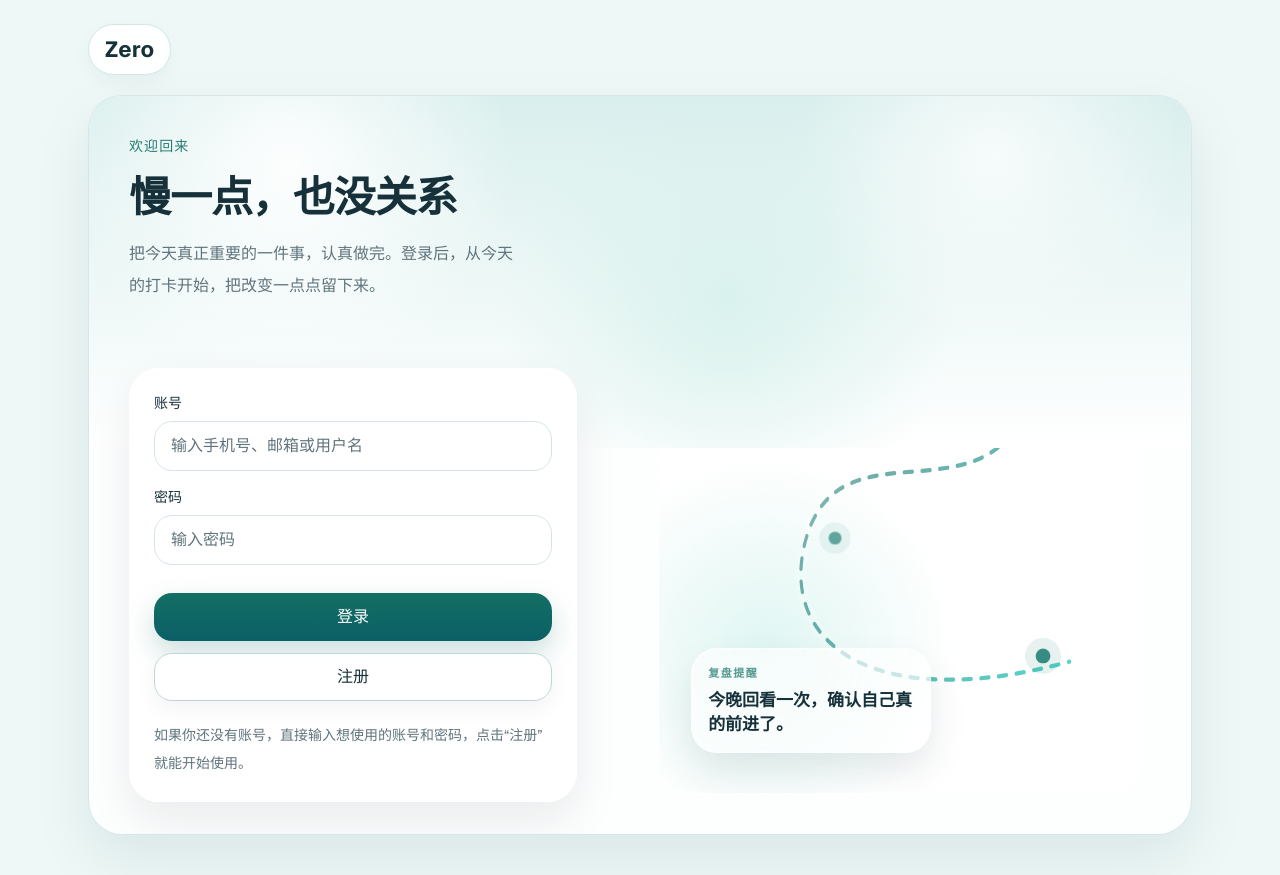
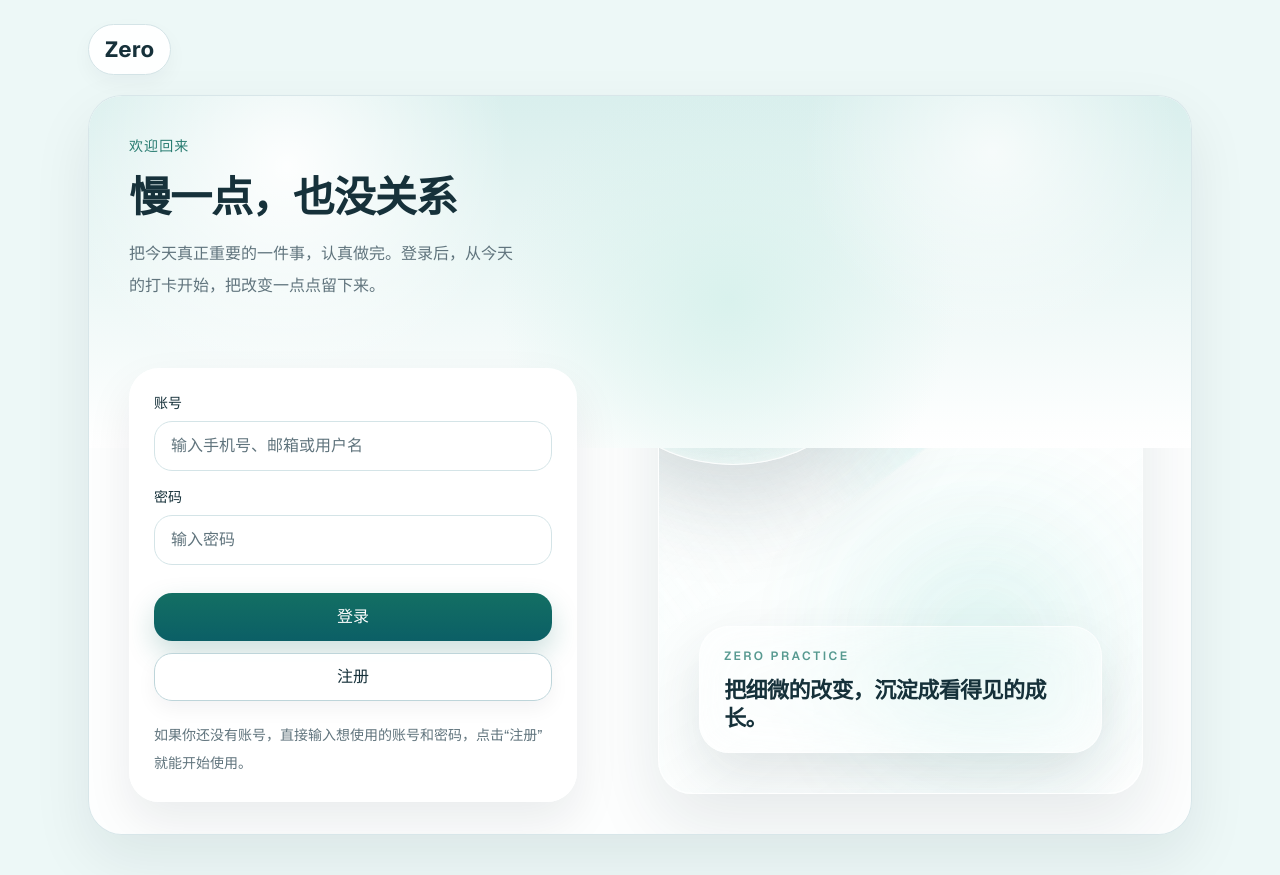
Before and after one commit to lookteas/zero_web, a Next.js app: page /login in a window 1280 px wide. Built offline with nearby package versions, Linux system fonts and the light colour scheme; no server answers.

Commit message:
style: replace login art with premium abstract visual

```diff
--- a/src/app/globals.css
+++ b/src/app/globals.css
@@ -138,31 +138,24 @@ select {
     linear-gradient(180deg, #d9efed 0%, #eef8f7 56%, #ffffff 100%);
 }
 
-.auth-growth-visual {
-  animation: auth-growth-breathe 8s ease-in-out infinite;
+.auth-premium-orb {
+  animation: auth-premium-orb 10s ease-in-out infinite;
 }
 
-.auth-growth-path-line {
-  stroke-dasharray: 10 12;
-  animation: auth-growth-flow 11s linear infinite;
+.auth-premium-ribbon {
+  animation: auth-premium-ribbon 9s ease-in-out infinite;
 }
 
-.auth-growth-node {
-  position: absolute;
-  width: 0.9rem;
-  height: 0.9rem;
-  border-radius: 999px;
-  background: rgba(18, 120, 109, 0.88);
-  box-shadow: 0 0 0 10px rgba(18, 120, 109, 0.1);
-  animation: auth-growth-pulse 3.8s ease-in-out infinite;
+.auth-premium-glow {
+  animation: auth-premium-glow 11s ease-in-out infinite;
 }
 
-.auth-growth-node-delay {
-  animation-delay: -1.4s;
+.auth-premium-glow-delay {
+  animation-delay: -4s;
 }
 
-.auth-growth-card {
-  animation: auth-growth-card-float 7s ease-in-out infinite;
+.auth-premium-glass {
+  animation: auth-premium-glass 8s ease-in-out infinite;
 }
 
 .app-soft-ring {
@@ -205,48 +198,50 @@ select {
   }
 }
 
-@keyframes auth-growth-breathe {
+@keyframes auth-premium-orb {
+  0%,
+  100% {
+    transform: translate(-50%, -50%) scale(1);
+  }
+
+  50% {
+    transform: translate(-50%, -50%) scale(1.035);
+  }
+}
+
+@keyframes auth-premium-ribbon {
+  0%,
+  100% {
+    opacity: 0.38;
+    transform: translateX(-5%) rotate(-18deg);
+  }
+  50% {
+    opacity: 0.82;
+    transform: translateX(7%) rotate(-18deg);
+  }
+}
+
+@keyframes auth-premium-glow {
+  0%,
+  100% {
+    opacity: 0.56;
+    transform: scale(0.96);
+  }
+
+  50% {
+    opacity: 0.92;
+    transform: scale(1.08);
+  }
+}
+
+@keyframes auth-premium-glass {
   0%,
   100% {
     transform: translateY(0);
   }
 
   50% {
-    transform: translateY(-4px);
-  }
-}
-
-@keyframes auth-growth-flow {
-  from {
-    stroke-dashoffset: 0;
-  }
-
-  to {
-    stroke-dashoffset: -220;
-  }
-}
-
-@keyframes auth-growth-pulse {
-  0%,
-  100% {
-    transform: scale(0.92);
-    opacity: 0.76;
-  }
-
-  50% {
-    transform: scale(1.08);
-    opacity: 1;
-  }
-}
-
-@keyframes auth-growth-card-float {
-  0%,
-  100% {
-    transform: translateY(0);
-  }
-
-  50% {
-    transform: translateY(-6px);
+    transform: translateY(-5px);
   }
 }
 
--- a/src/app/login/page.tsx
+++ b/src/app/login/page.tsx
@@ -15,39 +15,20 @@ type LoginPageProps = {
 
 function AuthGrowthVisual() {
   return (
-    <div className="auth-growth-visual pointer-events-none absolute bottom-8 right-8 top-8 hidden w-[45%] min-w-[25rem] overflow-hidden rounded-[32px] border border-white/45 bg-white/18 shadow-[inset_0_1px_0_rgba(255,255,255,0.42)] backdrop-blur-[2px] md:block lg:bottom-10 lg:right-12 lg:top-10 lg:w-[44%]">
-      <div className="absolute inset-0 bg-[radial-gradient(circle_at_70%_18%,rgba(255,255,255,0.62)_0,rgba(255,255,255,0)_28%),radial-gradient(circle_at_22%_78%,rgba(167,230,220,0.36)_0,rgba(167,230,220,0)_30%),linear-gradient(135deg,rgba(255,255,255,0.22)_0%,rgba(255,255,255,0)_62%)]" />
+    <div className="auth-premium-visual pointer-events-none absolute bottom-8 right-8 top-8 hidden w-[45%] min-w-[25rem] overflow-hidden rounded-[34px] border border-white/55 bg-[linear-gradient(145deg,rgba(255,255,255,0.38),rgba(227,247,244,0.16)_46%,rgba(255,255,255,0.24))] shadow-[inset_0_1px_0_rgba(255,255,255,0.62),0_28px_70px_rgba(15,48,60,0.1)] backdrop-blur-md md:block lg:bottom-10 lg:right-12 lg:top-10 lg:w-[44%]">
+      <span className="auth-premium-glow absolute left-[12%] top-[9%] h-48 w-48 rounded-full bg-[rgba(255,255,255,0.62)] blur-3xl" />
+      <span className="auth-premium-glow auth-premium-glow-delay absolute bottom-[6%] right-[10%] h-56 w-56 rounded-full bg-[rgba(58,193,178,0.18)] blur-3xl" />
+      <span className="auth-premium-ribbon absolute left-[-18%] top-[32%] h-28 w-[140%] rotate-[-18deg] rounded-full bg-[linear-gradient(90deg,rgba(255,255,255,0)_0%,rgba(255,255,255,0.76)_36%,rgba(67,201,188,0.24)_54%,rgba(255,255,255,0)_100%)] blur-[1px]" />
 
-      <svg className="auth-growth-path absolute inset-x-8 inset-y-8 h-[calc(100%-4rem)] w-[calc(100%-4rem)]" viewBox="0 0 520 560" fill="none" aria-hidden="true" preserveAspectRatio="none">
-        <path className="auth-growth-path-line" d="M54 82C166 18 214 150 304 112C408 68 466 142 414 230C354 332 182 238 142 352C108 450 230 516 470 466" stroke="url(#authGrowthLine)" strokeWidth="4" strokeLinecap="round" />
-        <path d="M54 82C166 18 214 150 304 112C408 68 466 142 414 230C354 332 182 238 142 352C108 450 230 516 470 466" stroke="rgba(255,255,255,0.62)" strokeWidth="12" strokeLinecap="round" opacity="0.28" />
-        <defs>
-          <linearGradient id="authGrowthLine" x1="54" y1="82" x2="470" y2="466" gradientUnits="userSpaceOnUse">
-            <stop stopColor="#136f63" stopOpacity="0.18" />
-            <stop offset="0.48" stopColor="#0f766e" stopOpacity="0.72" />
-            <stop offset="1" stopColor="#22c7b8" stopOpacity="0.92" />
-          </linearGradient>
-        </defs>
-      </svg>
-
-      <span className="auth-growth-node left-[15%] top-[15%]" />
-      <span className="auth-growth-node auth-growth-node-delay left-[56%] top-[25%]" />
-      <span className="auth-growth-node left-[35%] top-[60%]" />
-      <span className="auth-growth-node auth-growth-node-delay left-[78%] top-[78%]" />
-
-      <div className="auth-growth-card absolute right-8 top-10 w-[17rem] rounded-[28px] border border-white/72 bg-white/76 p-5 shadow-[0_22px_44px_rgba(15,48,60,0.12)]">
-        <p className="text-[12px] font-semibold tracking-[0.16em] text-[var(--primary)]/75">今日觉察</p>
-        <p className="mt-3 text-[22px] font-semibold leading-tight tracking-tight text-[var(--foreground)]">把变化留在今天</p>
-        <div className="mt-4 grid gap-2">
-          <span className="h-2 rounded-full bg-[rgba(19,111,99,0.18)]" />
-          <span className="h-2 w-4/5 rounded-full bg-[rgba(19,111,99,0.12)]" />
-          <span className="h-2 w-2/3 rounded-full bg-[rgba(19,111,99,0.09)]" />
-        </div>
+      <div className="auth-premium-orb absolute left-1/2 top-1/2 h-[21rem] w-[21rem] -translate-x-1/2 -translate-y-1/2 rounded-full border border-white/70 bg-[radial-gradient(circle_at_32%_28%,rgba(255,255,255,0.96)_0,rgba(255,255,255,0.34)_23%,rgba(109,217,207,0.16)_47%,rgba(19,111,99,0.05)_70%,rgba(255,255,255,0.1)_100%)] shadow-[inset_0_2px_18px_rgba(255,255,255,0.75),inset_0_-28px_60px_rgba(31,139,128,0.1),0_36px_90px_rgba(15,48,60,0.18)]">
+        <span className="absolute inset-[14%] rounded-full border border-white/54" />
+        <span className="absolute inset-[28%] rounded-full border border-[rgba(19,111,99,0.12)] bg-white/16" />
+        <span className="absolute left-[36%] top-[33%] h-16 w-16 rounded-full bg-white/70 blur-xl" />
       </div>
 
-      <div className="auth-growth-summary absolute bottom-10 left-8 w-[15rem] rounded-[26px] border border-white/64 bg-white/66 p-4 shadow-[0_18px_36px_rgba(15,48,60,0.1)]">
-        <p className="text-[11px] font-semibold tracking-[0.14em] text-[var(--primary)]/70">复盘提醒</p>
-        <p className="mt-2 text-[17px] font-semibold leading-snug text-[var(--foreground)]">今晚回看一次，确认自己真的前进了。</p>
+      <div className="auth-premium-glass absolute bottom-10 left-10 right-10 rounded-[30px] border border-white/68 bg-white/54 px-6 py-5 shadow-[0_24px_56px_rgba(15,48,60,0.12)] backdrop-blur-xl">
+        <p className="text-[12px] font-semibold tracking-[0.2em] text-[var(--primary)]/70">ZERO PRACTICE</p>
+        <p className="mt-3 text-[22px] font-semibold leading-tight tracking-tight text-[var(--foreground)]">把细微的改变，沉淀成看得见的成长。</p>
       </div>
     </div>
   );
```
Also changed, not shown: 1 other file (tests, documents, lock files or other folders).
